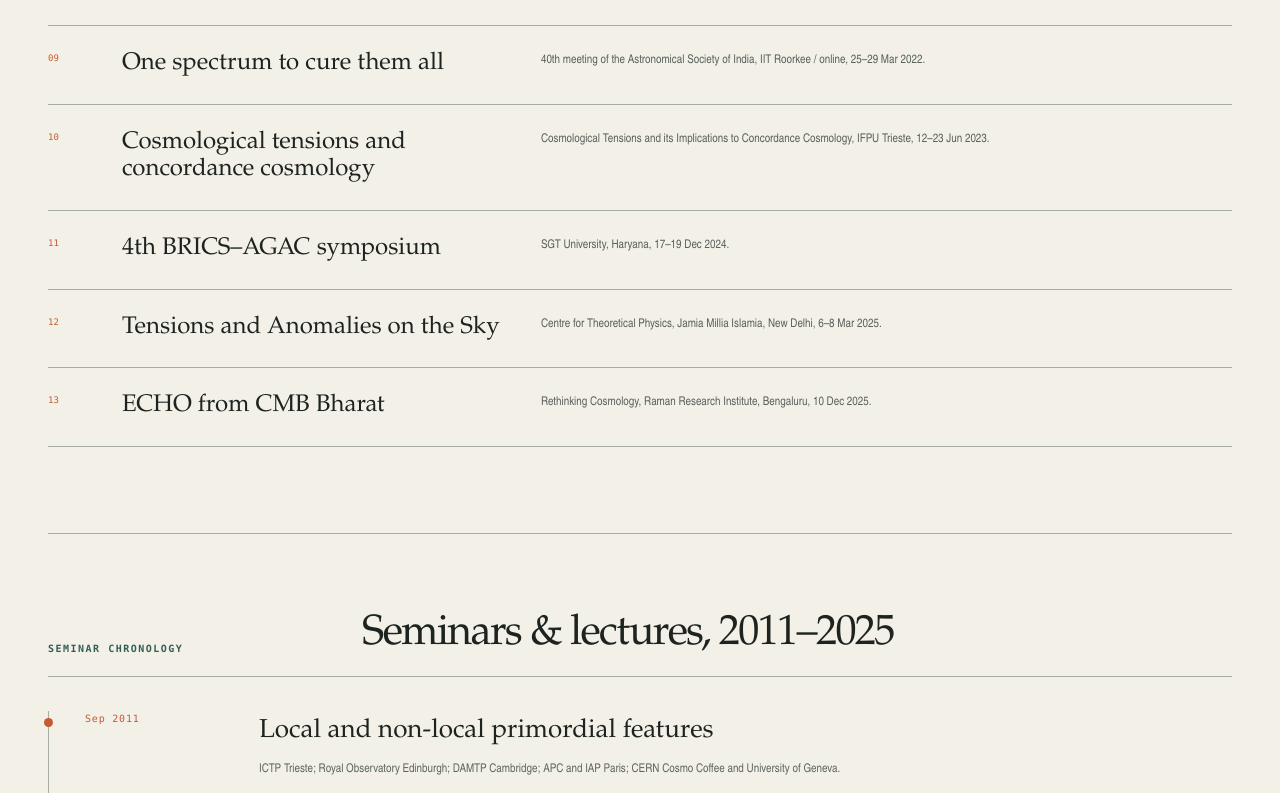
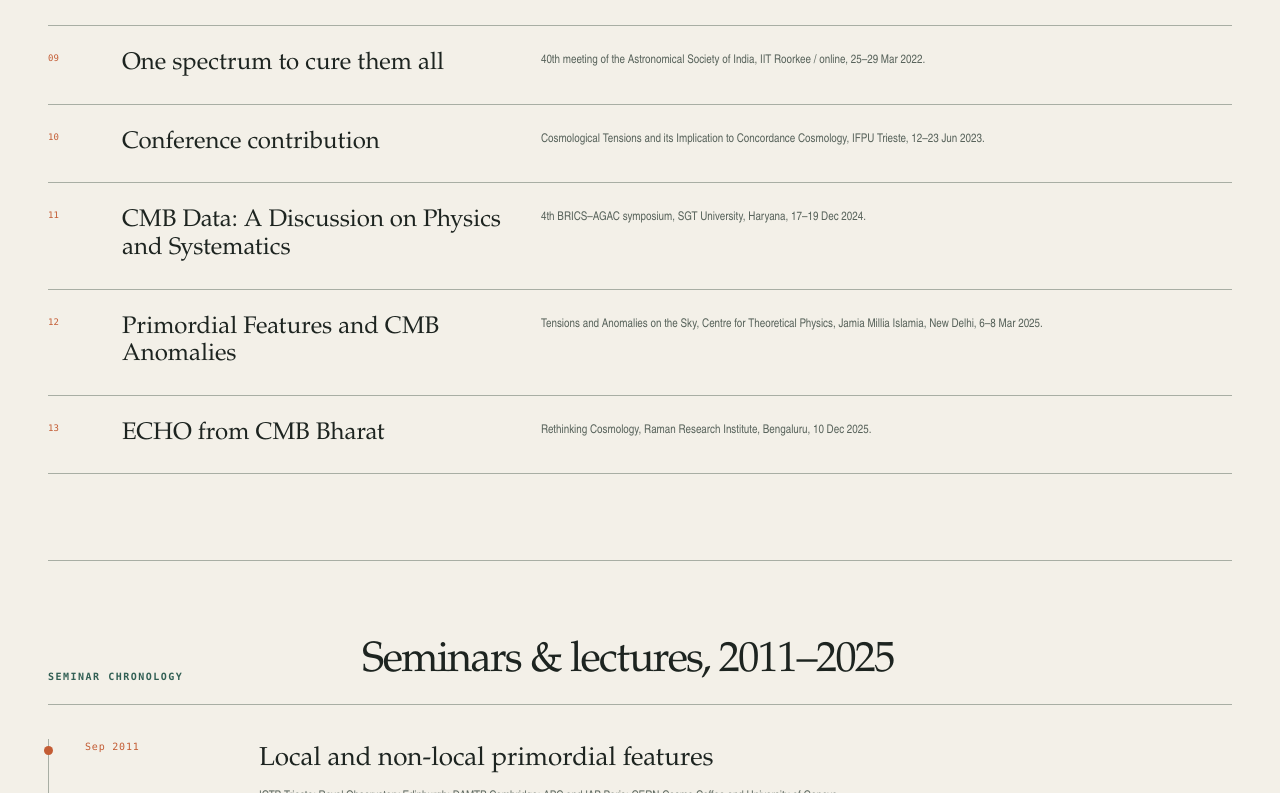
Before and after one commit to dkhaz/dhiraj-hazra-cosmology, a Next.js app: page /talks in a window 1280 px wide. Shown: the part 1307-2100 px from the top of the page. Built offline with nearby package versions, Linux system fonts and the light colour scheme.

Commit message:
Add exact titles for 2024 and 2025 talks

```diff
--- a/app/talks/page.tsx
+++ b/app/talks/page.tsx
@@ -15,9 +15,9 @@ const earlyTalks = [
   ["Reconstruction from WMAP and Planck", "New Perspectives on Cosmology, APCTP, 25–29 Nov 2013; Cosmology and Fundamental Physics IV, APCTP, 5–15 Dec 2013."],
   ["Joining bits and pieces of reionization history", "Concordances and Challenges in Cosmology after Planck, Sexten, 18–22 Feb 2019."],
   ["One spectrum to cure them all", "40th meeting of the Astronomical Society of India, IIT Roorkee / online, 25–29 Mar 2022."],
-  ["Cosmological tensions and concordance cosmology", "Cosmological Tensions and its Implications to Concordance Cosmology, IFPU Trieste, 12–23 Jun 2023."],
-  ["4th BRICS–AGAC symposium", "SGT University, Haryana, 17–19 Dec 2024."],
-  ["Tensions and Anomalies on the Sky", "Centre for Theoretical Physics, Jamia Millia Islamia, New Delhi, 6–8 Mar 2025."],
+  ["Conference contribution", "Cosmological Tensions and its Implication to Concordance Cosmology, IFPU Trieste, 12–23 Jun 2023."],
+  ["CMB Data: A Discussion on Physics and Systematics", "4th BRICS–AGAC symposium, SGT University, Haryana, 17–19 Dec 2024."],
+  ["Primordial Features and CMB Anomalies", "Tensions and Anomalies on the Sky, Centre for Theoretical Physics, Jamia Millia Islamia, New Delhi, 6–8 Mar 2025."],
   ["ECHO from CMB Bharat", "Rethinking Cosmology, Raman Research Institute, Bengaluru, 10 Dec 2025."],
 ];
 
@@ -65,14 +65,14 @@ const recentTalks = [
     venue: "Seminars at École normale supérieure, Institut d’Astrophysique de Paris, Astroparticule et Cosmologie, and the University of Bologna.",
   },
   {
-    date: "23 Apr–22 May 2024",
-    title: "Bologna seminar",
-    venue: "Research visit and seminar at INAF–OAS, Bologna.",
+    date: "21 May 2024",
+    title: "Reionization: Joining Bits and Pieces from Different Times",
+    venue: "Seminar at the Osservatorio di Astrofisica e Scienza dello Spazio (INAF–OAS), Bologna, Italy.",
   },
   {
-    date: "23 May–20 Jun 2024",
-    title: "Cosmo-coffee and cosmo-icecream",
-    venue: "A seminar and talk during a research visit to CERN, Geneva.",
+    date: "29 May 2024",
+    title: "Tensions in Cosmology: New Physics vs. Systematics",
+    venue: "Cosmo-coffee seminar at CERN, Geneva.",
   },
   {
     date: "23 Aug 2024",
```
